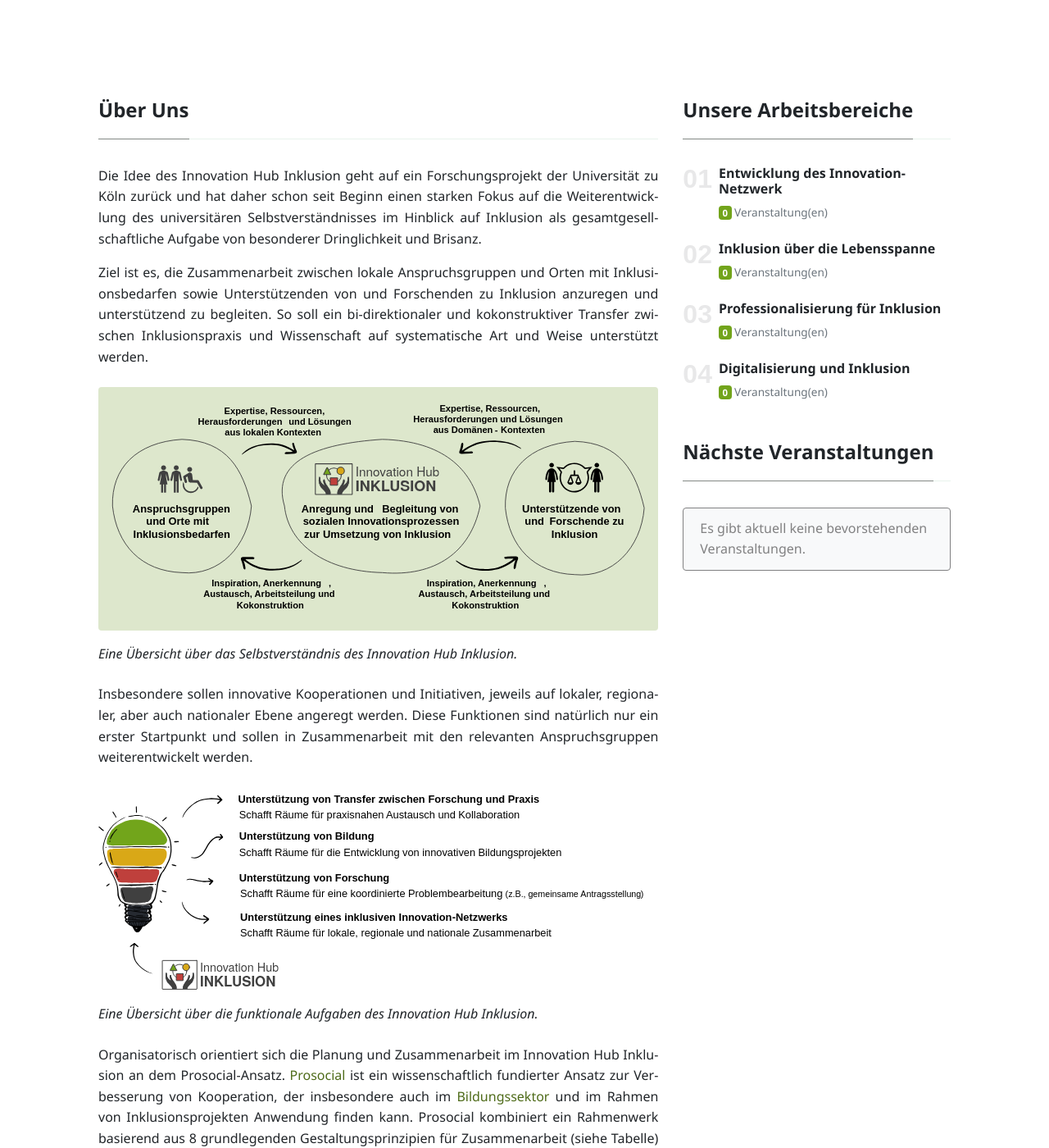
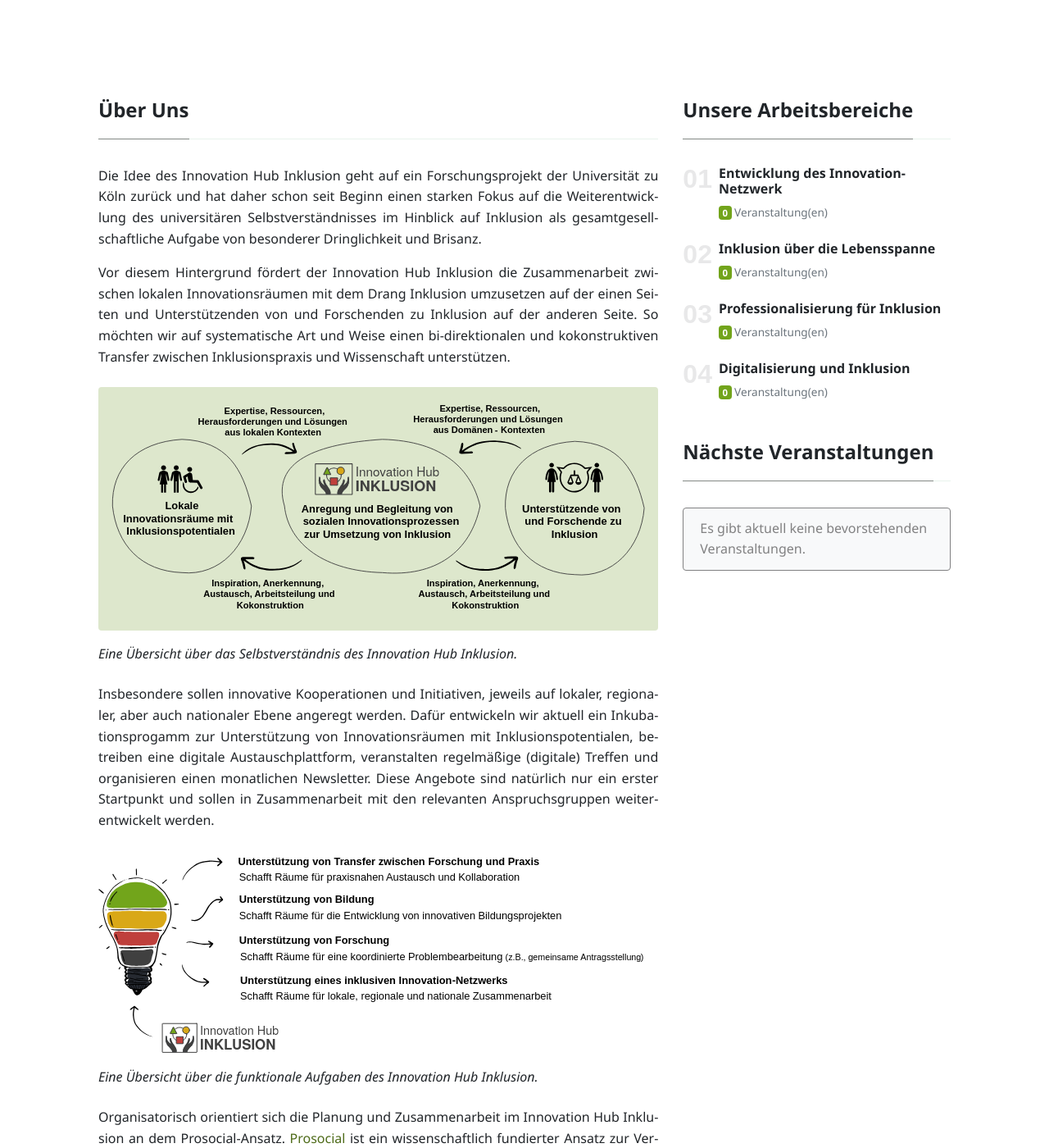
Before and after one commit to innovation-hub-inklusion/innovation-hub-inklusion.github.io, a Jekyll site: the page built from _pages/about.md, in a window 1280 px wide and 1400 px high. Shown: the whole window at 82% size. Built offline with Jekyll 4.4.1, drawn with Linux system fonts in a browser that asks for light colours; some of the changed text lies outside the part shown.

Commit message:
Update and refactor images

```diff
--- a/_includes/section-overview.html
+++ b/_includes/section-overview.html
@@ -46,8 +46,8 @@
                 <div class="col-md-6">
                     <div class="card">
                         <div class="card-body">
-                          <h4 class="card-title text-center">Orte mit Inklusionsbedarfen</h4>
-                          <p class="card-text text-justify">Getreu dem Motto <i>"Nicht über uns, sondern mit uns!"</i> suchen wir nach Orten und Kooperationspartner:innen mit konkreten Inklusionsbedarfen, die gemeinsam mit uns Inklusion umsetzen möchten.</p>
+                          <h4 class="card-title text-center">Innovationsräume für Inklusion</h4>
+                          <p class="card-text text-justify">Getreu dem Motto <i>"Nicht über uns, sondern mit uns!"</i> suchen wir nach Kooperationspartner:innen mit konkreten Inklusionspotentialen, die gemeinsam mit uns Inklusion umsetzen möchten.</p>
                         </div>
                         <div class="card-body py-0">
                             <ul class="list-unstyled">
--- a/_layouts/default.html
+++ b/_layouts/default.html
@@ -91,7 +91,7 @@
                             <a class="ml-3" href="https://www.zus.uni-koeln.de/" target="_blank"><img src="{{ site.baseurl }}/assets/images/avatars/zus.png" alt="Heterogenität und Inklusion gestalten - Zukunftsstrategie Lehrer*innenbildung (ZuS)" height="50"/></a>
                         </div>
                     </div>
-                    <img src="{{ site.baseurl }}/assets/images/BMBF.png" alt="Gefördert vom BMBF" height="120"/>
+                    <img src="{{ site.baseurl }}/assets/images/avatars/BMBF.png" alt="Gefördert vom BMBF" height="120"/>
                 </div>
             </div>
             <div class="row align-items-center justify-content-center">
--- a/_pages/about.md
+++ b/_pages/about.md
@@ -8,21 +8,21 @@ newsletter: true
 
 Die Idee des Innovation Hub Inklusion geht auf ein Forschungsprojekt der Universität zu Köln zurück und hat daher schon seit Beginn einen starken Fokus auf die Weiterentwicklung des universitären Selbstverständnisses im Hinblick auf Inklusion als gesamtgesellschaftliche Aufgabe von besonderer Dringlichkeit und Brisanz.
 
-Ziel ist es, die Zusammenarbeit zwischen lokale Anspruchsgruppen und Orten mit Inklusionsbedarfen sowie Unterstützenden von und Forschenden zu Inklusion anzuregen und unterstützend zu begleiten. So soll ein bi-direktionaler und kokonstruktiver Transfer zwischen Inklusionspraxis und Wissenschaft auf systematische Art und Weise unterstützt werden.
+Vor diesem Hintergrund fördert der Innovation Hub Inklusion die Zusammenarbeit zwischen lokalen Innovationsräumen mit dem Drang Inklusion umzusetzen auf der einen Seiten und Unterstützenden von und Forschenden zu Inklusion auf der anderen Seite. So möchten wir auf systematische Art und Weise einen bi-direktionalen und kokonstruktiven Transfer zwischen Inklusionspraxis und Wissenschaft unterstützen.
 
 <figure class="my-4">
-  <img class="bg-lightgreen p-3 rounded" src="/assets/images/posts/konzept.svg" alt="Konzept"/>
+  <img class="bg-lightgreen p-3 rounded" src="/assets/images/pages/konzept.svg" alt="Konzept"/>
   <figcaption>Eine Übersicht über das Selbstverständnis des Innovation Hub Inklusion.</figcaption>
 </figure>
 
-Insbesondere sollen innovative Kooperationen und Initiativen, jeweils auf lokaler, regionaler, aber auch nationaler Ebene angeregt werden. Diese Funktionen sind natürlich nur ein erster Startpunkt und sollen in Zusammenarbeit mit den relevanten Anspruchsgruppen weiterentwickelt werden.
+Insbesondere sollen innovative Kooperationen und Initiativen, jeweils auf lokaler, regionaler, aber auch nationaler Ebene angeregt werden. Dafür entwickeln wir aktuell ein Inkubationsprogamm zur Unterstützung von Innovationsräumen mit Inklusionspotentialen, betreiben eine digitale Austauschplattform, veranstalten regelmäßige (digitale) Treffen und organisieren einen monatlichen Newsletter. Diese Angebote sind natürlich nur ein erster Startpunkt und sollen in Zusammenarbeit mit den relevanten Anspruchsgruppen weiterentwickelt werden.
 
 <figure class="my-4">
-  <img src="/assets/images/posts/aufgaben.svg" alt="Aufgaben"/>
+  <img src="/assets/images/pages/aufgaben.svg" alt="Aufgaben"/>
   <figcaption>Eine Übersicht über die funktionale Aufgaben des Innovation Hub Inklusion.</figcaption>
 </figure>
 
-Organisatorisch orientiert sich die Planung und Zusammenarbeit im Innovation Hub Inklusion an dem Prosocial-Ansatz. [Prosocial](https://www.prosocial.world/) ist ein wissenschaftlich fundierter Ansatz zur Verbesserung von Kooperation, der insbesondere auch im [Bildungssektor](https://www.prosocialschools.org/) und im Rahmen von Inklusionsprojekten Anwendung finden kann. Prosocial kombiniert ein Rahmenwerk basierend aus 8 grundlegenden Gestaltungsprinzipien für Zusammenarbeit (siehe Tabelle) mit hilfreichen Techniken aus dem [Akzeptanz- und Commitment-Training](https://dgkv.info/act-co/akzeptanz-und-commitment-therapie-act/) und zielt darauf ab, Individuen und Gruppen bei einer wert-orientierten Entwicklung zu unterstützen.
+Organisatorisch orientiert sich die Planung und Zusammenarbeit im Innovation Hub Inklusion an dem Prosocial-Ansatz. [Prosocial](https://www.prosocial.world/) ist ein wissenschaftlich fundierter Ansatz zur Verbesserung von Kooperation, der insbesondere auch im [Bildungssektor](https://www.prosocialschools.org/) und im Rahmen von Inklusionsprojekten Anwendung finden kann. Prosocial kombiniert ein Rahmenwerk basierend aus 8 grundlegenden Gestaltungsprinzipien für Zusammenarbeit (siehe Tabelle)[^1] mit hilfreichen Techniken aus dem [Akzeptanz- und Commitment-Training](https://dgkv.info/act-co/akzeptanz-und-commitment-therapie-act/) und zielt darauf ab, Individuen und Gruppen bei einer wert-orientierten Entwicklung zu unterstützen.
 
 <table class="table table-bordered">
 <thead>
@@ -58,22 +58,16 @@ Organisatorisch orientiert sich die Planung und Zusammenarbeit im Innovation Hub
     <td>8 Beziehungen mit anderen Gruppen</td>
   </tr>
 </tbody>
-<tfooter>
-  <tr>
-    <td colspan="2" class="text-center">In Anlehnung an die folgenden Quellen:</td>
-  </tr>
-  <tr>
-    <td colspan="2" class="text-small"><small>Hanisch, S., Eirdosh, D., and Atkins, P. W. B. 2020. “Community Science Leitfaden Für Schulkultur – Zusammenleben in Der Schulgemeinschaft Verstehen Und Fördern,” EvoLeipzig. (<a href="http://CommunityScience.EvoLeipzig.de" target="_blank">Link</a>).</small></td>
-  </tr>
-  <tr>
-    <td colspan="2" class="text-small"><small>Atkins, P., Wilson, D. S., and Hayes, S. C. 2019. Prosocial: Using Evolutionary Science to Build Productive, Equitable, and Collaborative Groups, Context Press. (<a href="https://www.newharbinger.com/9781684030248/prosocial/" target="_blank">Link</a>)</small></td>
-  </tr>
-  <tr>
-    <td colspan="2" class="text-small"><small>Wilson, D. S., Ostrom, E., and Cox, M. E. 2013. “Generalizing the Core Design Principles for the Efficacy of Groups,” Journal of Economic Behavior & Organization (90), Evolution as a General Theoretical Framework for Economics and Public Policy, pp. S21–S32. (<a href="https://doi.org/10.1016/j.jebo.2012.12.010" target="_blank">Link</a>).</small></td>
-  </tr>
-</tfooter>
 </table>
 
- Aktuell sind, neben selbstverwalteten Arbeitsbereichen und -gruppen, drei Gremien zur generellen Steuerung des Innovation Hub Inklusion angedacht: das *Sekretariat*, eine *Mitgliederversammlung*, die das erweiterte Netzwerk um den Innovation Hub repräsentiert, und eine *Steuerungsgruppe*, die die Integration der verschiedenen relevanten Perspektiven (Sekretariat, Geldgeber, Mitgliederversammlung) anstrebt. Das durch den Prosocial-Ansatz artikulierte Mehr-Ebenen Verständnis von Kooperation liefert hier ein besonders gut passendes Rahmenwerk, mit dem eine gute Balance zwischen verlässlichen Rahmenbedingungen und einer flexiblen Arbeitsweise erzielt werden soll.
+Aktuell sind, neben selbstverwalteten Arbeitsbereichen und -gruppen, drei Gremien zur generellen Steuerung des Innovation Hub Inklusion angedacht: das *Sekretariat*, eine *Mitgliederversammlung*, die das erweiterte Netzwerk um den Innovation Hub repräsentiert, und eine *Steuerungsgruppe*, die die Integration der verschiedenen relevanten Perspektiven (Sekretariat, Geldgeber, Mitgliederversammlung) anstrebt. Das durch den Prosocial-Ansatz artikulierte Mehr-Ebenen Verständnis von Kooperation liefert hier ein besonders gut passendes Rahmenwerk, mit dem eine gute Balance zwischen verlässlichen Rahmenbedingungen und einer flexiblen Arbeitsweise erzielt werden soll.
 
 Wenn dieser grobe Überblick Ihr Intresse geweckt hat oder Sie noch unbeantwortete Fragen haben, würden wir uns freuen von Ihnen zu hören! Auf der Seite [Mitmachen](/participate.html) finden Sie eine Übersicht an Wegen, wie Sie mit uns in Kontakt treten können.
+
+---
+
+[^1]: Hanisch, S., Eirdosh, D., and Atkins, P. W. B. 2020. “Community Science Leitfaden Für Schulkultur – Zusammenleben in Der Schulgemeinschaft Verstehen Und Fördern,” EvoLeipzig. [Link](http://CommunityScience.EvoLeipzig.de).
+
+    Atkins, P., Wilson, D. S., and Hayes, S. C. 2019. Prosocial: Using Evolutionary Science to Build Productive, Equitable, and Collaborative Groups, Context Press. [Link](https://www.newharbinger.com/9781684030248/prosocial/)
+
+    Wilson, D. S., Ostrom, E., and Cox, M. E. 2013. “Generalizing the Core Design Principles for the Efficacy of Groups,” Journal of Economic Behavior & Organization (90), Evolution as a General Theoretical Framework for Economics and Public Policy, pp. S21–S32. [Link](https://doi.org/10.1016/j.jebo.2012.12.010).
--- a/assets/css/theme.css
+++ b/assets/css/theme.css
@@ -8,7 +8,7 @@
 	background-origin:content-box;
 	background-size:contain;
 	background-repeat:no-repeat;
-	background-image:url(../images/kernauftraege.svg);
+	background-image:url(../images/pages/kernauftraege.svg);
 }
 
 .our-offers-figure {
@@ -17,7 +17,7 @@
 	background-origin:content-box;
 	background-size:contain;
 	background-repeat:no-repeat;
-	background-image:url(../images/angebote.svg);
+	background-image:url(../images/pages/angebote.svg);
 }
 
 .our-organization-figure {
@@ -26,7 +26,7 @@
 	background-origin:content-box;
 	background-size:contain;
 	background-repeat:no-repeat;
-	background-image:url(../images/organisation.svg);
+	background-image:url(../images/pages/organisation.svg);
 }
 
 .card-post-image {
@@ -365,7 +365,7 @@ a.text-dark:hover {
 	background-origin:content-box;
 	background-size:contain;
 	background-repeat:no-repeat;
-	background-image:url(../images/home.svg);
+	background-image:url(../images/pages/home.svg);
 }
 .jumbotron {
 	background-size:cover;
```
Also changed, not shown: _posts/2021-07-23-innovation-hub-kickoff.md (+2 -2 lines), assets/images/avatars/BMBF.png (renamed from assets/images/BMBF.png), assets/images/logo_text.svg (deleted), assets/images/pages/angebote.svg (renamed from assets/images/angebote.svg), assets/images/pages/aufgaben.svg (renamed from assets/images/posts/aufgaben.svg), assets/images/pages/home.svg (renamed from assets/images/home.svg), assets/images/pages/kernauftraege.svg (renamed from assets/images/kernauftraege.svg), assets/images/pages/konzept.svg (added), assets/images/pages/organisation.svg (renamed from assets/images/organisation.svg), assets/images/posts/konzept.svg (deleted).
